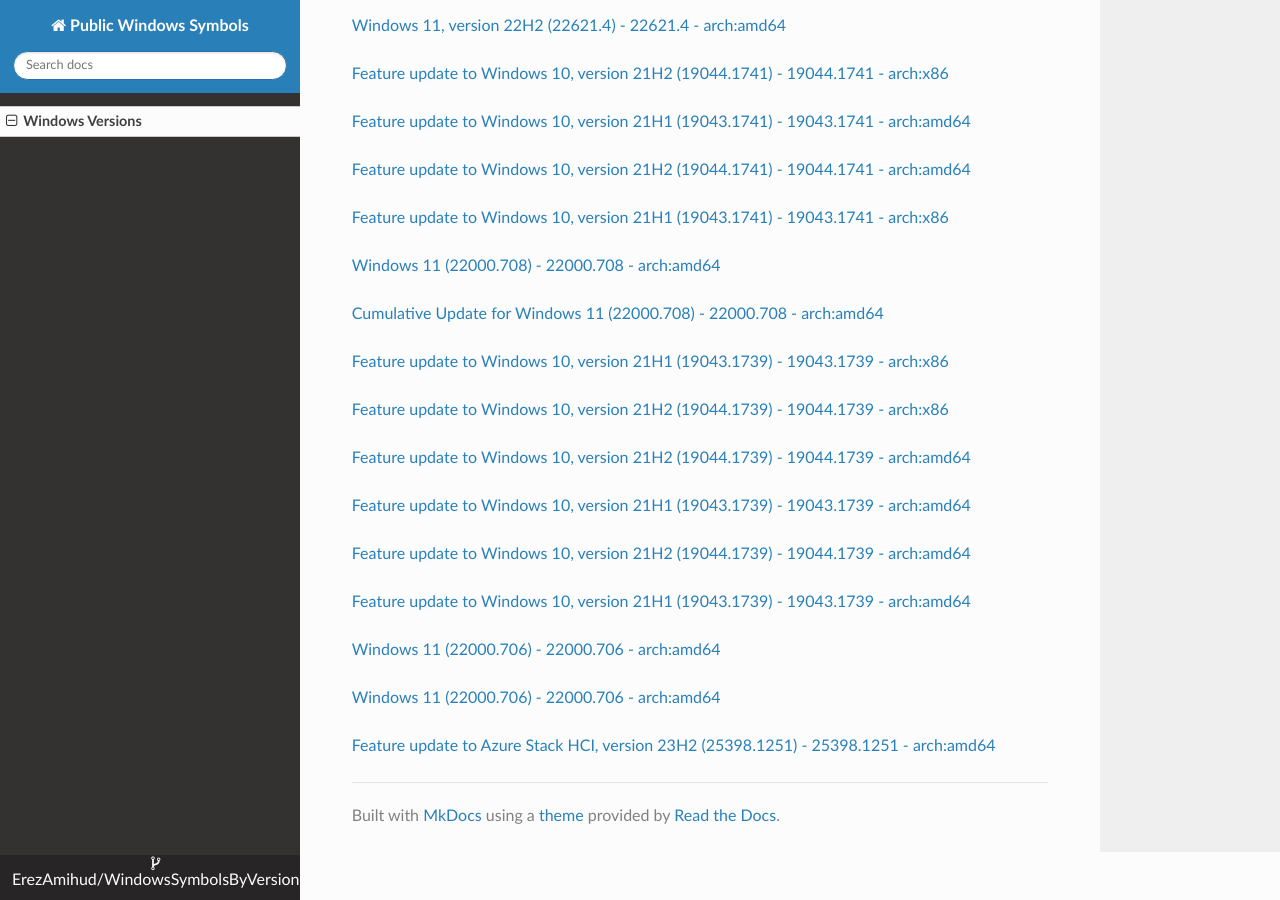
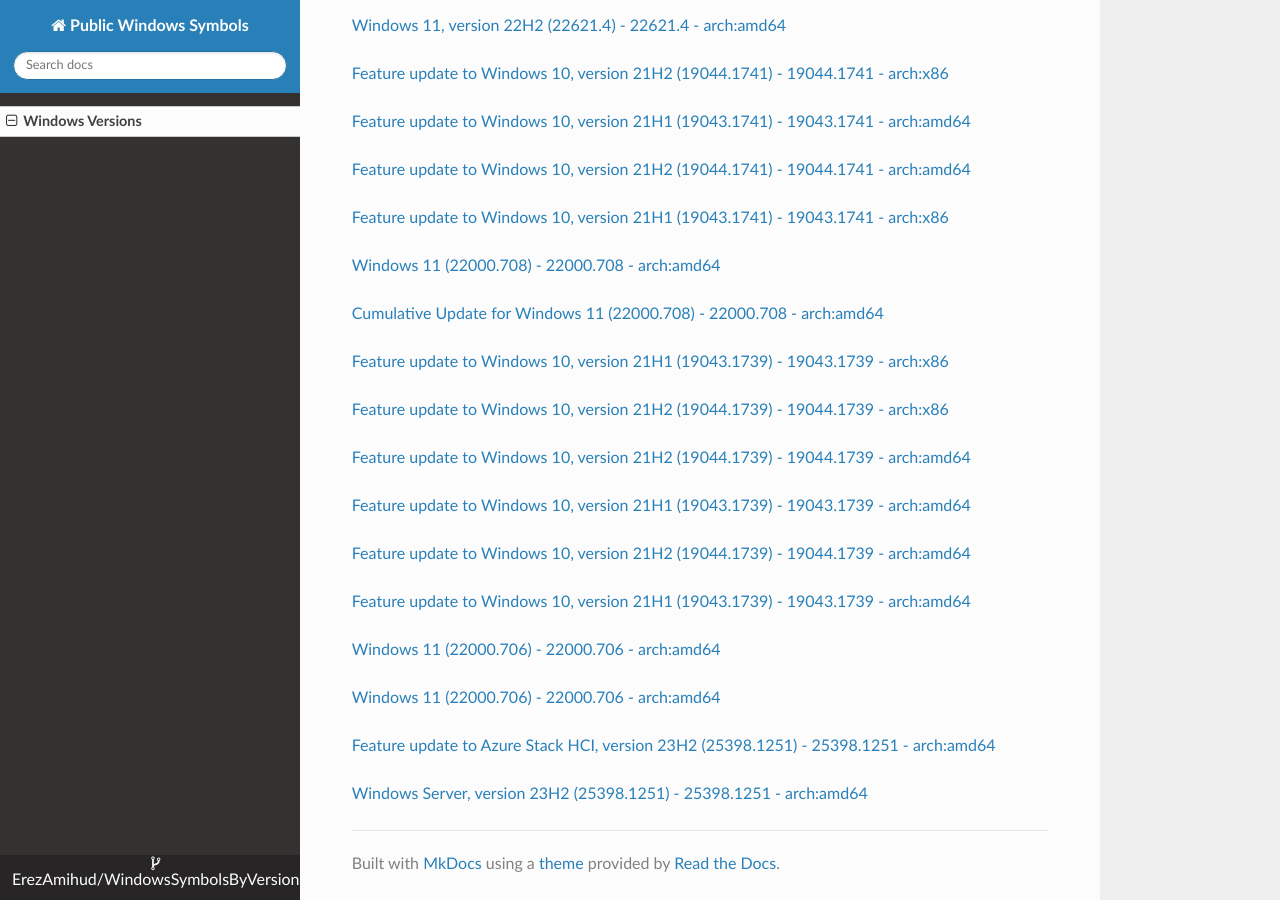
Before and after one commit to ErezAmihud/WindowsSymbolsByVersion, an MkDocs documentation site: the page built from docs/index.md, in a window 1280 px wide and 900 px high, scrolled down 61973 px. Built offline with MkDocs 1.6.1, drawn with Linux system fonts in a browser that asks for light colours; nearby versions of some CDN libraries.

Commit message:
Automated commit, add manifest for 18bd6535-01a6-48b7-9bd8-a1a1c7929c45

```diff
--- a/docs/index.md
+++ b/docs/index.md
@@ -3685,3 +3685,6 @@
 
 
 [Feature update to Azure Stack HCI, version 23H2 (25398.1251) - 25398.1251 - arch:amd64](https://github.com/ErezAmihud/WindowsSymbolsByVersion/blob/main/manifests/63365e5b-4b0a-44ec-9dc3-aa5e68abc4a5.manifest)
+
+
+[Windows Server, version 23H2 (25398.1251) - 25398.1251 - arch:amd64](https://github.com/ErezAmihud/WindowsSymbolsByVersion/blob/main/manifests/18bd6535-01a6-48b7-9bd8-a1a1c7929c45.manifest)
```
Also changed, not shown: process_builds.json (+1 -1 lines), 1 other file.
